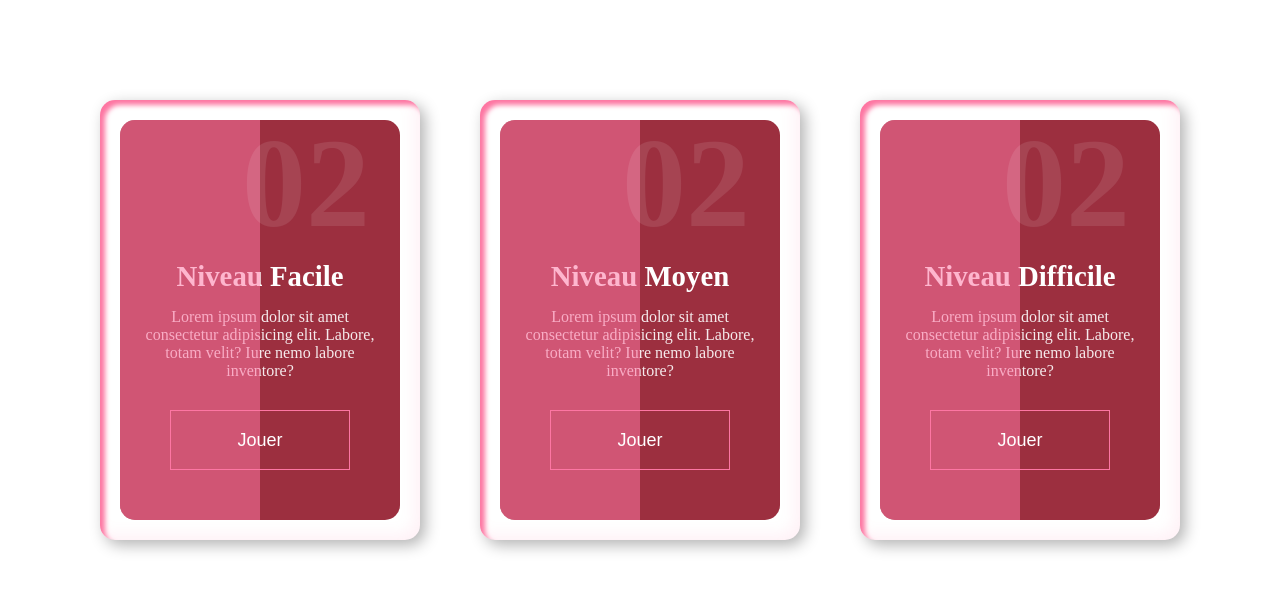
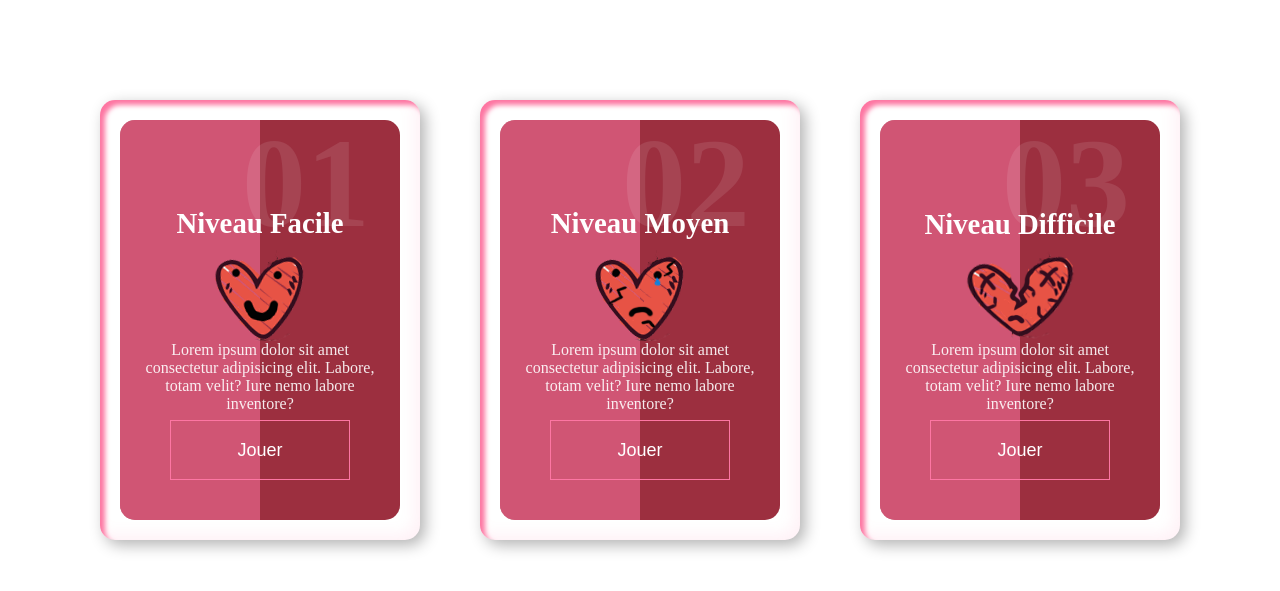
Before and after one commit to JulesSorensen/penduplus, a PHP site: page /pages/home.php in a window 1280 px wide. Shown: the top 591 px of the page. Run offline with PHP 8.4, Linux system fonts and the light colour scheme.

Commit message:
qlq modif un peu partout

```diff
--- a/pages/home.php
+++ b/pages/home.php
@@ -18,8 +18,9 @@ if (isset($_POST["easy"])) {
     <div class="card">
       <div class="box">
         <div class="content">
-          <h2>02</h2>
+          <h2>01</h2>
           <h3>Niveau Facile</h3>
+          <img src="../images/easy.png" alt="">
           <p>Lorem ipsum dolor sit amet consectetur adipisicing elit. Labore, totam velit? Iure nemo labore inventore?</p>
           <div class="container2">
             <div class="center">
@@ -43,6 +44,7 @@ if (isset($_POST["easy"])) {
         <div class="content">
           <h2>02</h2>
           <h3>Niveau Moyen</h3>
+          <img src="../images/medium.png" alt="">
           <p>Lorem ipsum dolor sit amet consectetur adipisicing elit. Labore, totam velit? Iure nemo labore inventore?</p>
           <div class="container2">
             <div class="center">
@@ -64,8 +66,9 @@ if (isset($_POST["easy"])) {
     <div class="card">
       <div class="box">
         <div class="content">
-          <h2>02</h2>
+          <h2>03</h2>
           <h3>Niveau Difficile</h3>
+          <img src="../images/hard.png" alt="">
           <p>Lorem ipsum dolor sit amet consectetur adipisicing elit. Labore, totam velit? Iure nemo labore inventore?</p>
           <div class="container2">
             <div class="center">
--- a/style/home.css
+++ b/style/home.css
@@ -63,6 +63,7 @@
 .container .card .box .content {
     padding: 20px;
     text-align: center;
+    z-index: 2;
 }
 
 .container .card .box .content h2 {
@@ -74,11 +75,12 @@
 }
 
 .container .card .box .content h3 {
+    margin-top: -20px;
     font-size: 1.8rem;
     color: #fff;
     z-index: 1;
     transition: 0.5s;
-    margin-bottom: 15px;
+    margin-bottom: 10px;
 }
 
 .container .card .box .content p {
@@ -127,6 +129,7 @@
 }
 
 .btn {
+    margin-top: 10px;
     width: 180px;
     height: 60px;
     cursor: pointer;
```
Also changed, not shown: pages/shop.php (+5 -5 lines), style/boutique.css (+14 -0 lines), images/back.png (deleted), images/background.jpg (deleted), images/check.png (deleted), images/cross.png (deleted), images/easy.png (added), images/piece.png, images/plus.png (deleted), images/user.png (deleted).
